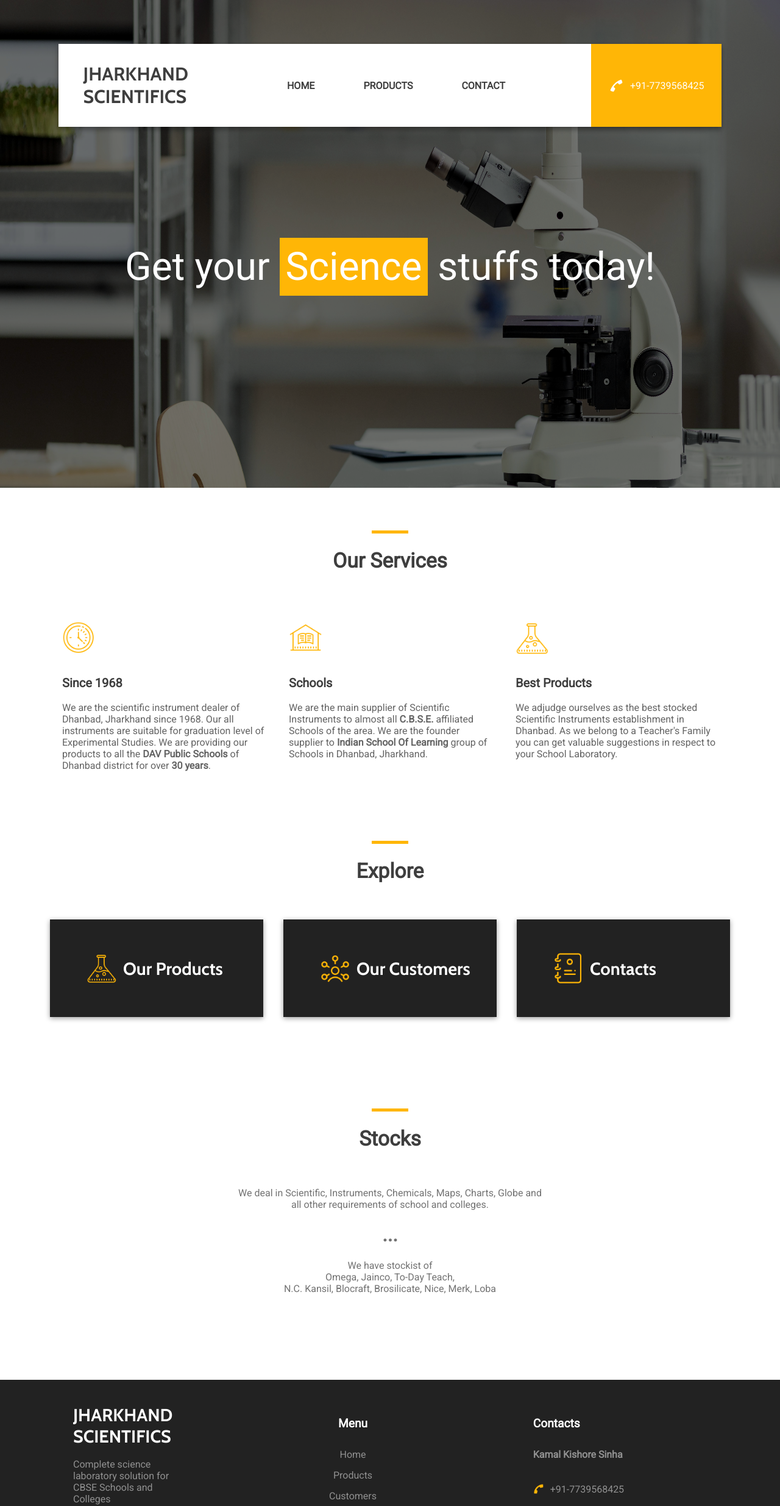
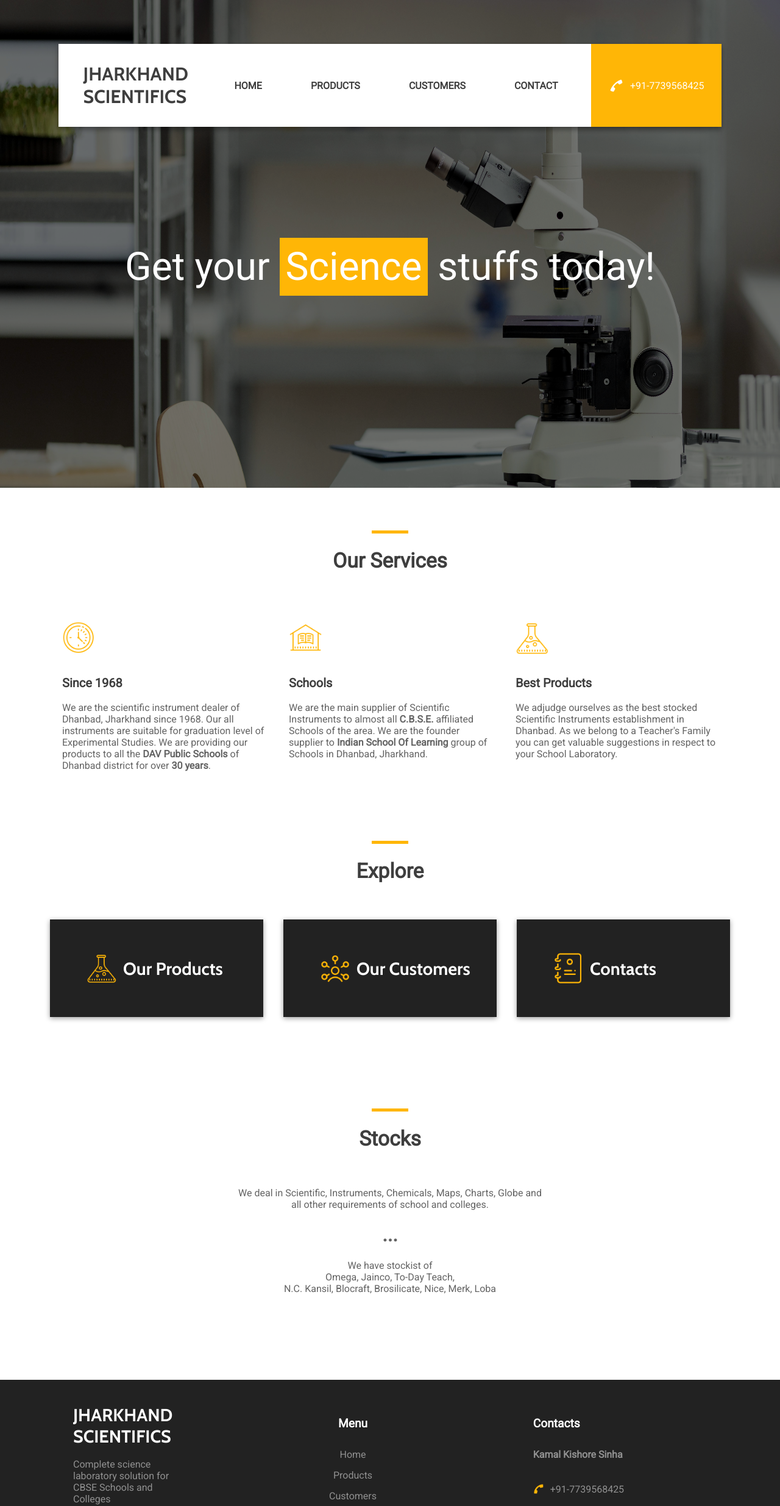
Before and after one commit to sawarni99/jharkhand-scientifics, a React (Create React App) app: page / in a window 1280 px wide. Shown: the top 2470 px of the page at 61% size. Built offline with nearby package versions, Linux system fonts and the light colour scheme.

Commit message:
Initialized functions for every clickables.

```diff
--- a/src/components/navbar/Navbar.js
+++ b/src/components/navbar/Navbar.js
@@ -4,6 +4,23 @@ import Link from "../../components/link/Link";
 
 function Navbar() {
   const phoneNumber = "+91-7739568425";
+
+  const onclickHome = () => {
+    //TODO: Have to redirect from here...
+  };
+
+  const onclickProducts = () => {
+    //TODO: Have to redirect from here...
+  };
+
+  const onclickCustomers = () => {
+    //TODO: Have to redirect from here...
+  };
+
+  const onclickContact = () => {
+    //TODO: Have to redirect from here...
+  };
+
   return (
     <div className="navbar-container">
       <div className="navbar">
@@ -13,13 +30,16 @@ function Navbar() {
         </div>
         <div className="navbar-center">
           <div>
-            <Link>HOME</Link>
+            <Link onClick={onclickHome}>HOME</Link>
           </div>
           <div>
-            <Link>PRODUCTS</Link>
+            <Link onClick={onclickProducts}>PRODUCTS</Link>
           </div>
           <div>
-            <Link>CONTACT</Link>
+            <Link onClick={onclickCustomers}>CUSTOMERS</Link>
+          </div>
+          <div>
+            <Link onClick={onclickContact}>CONTACT</Link>
           </div>
         </div>
         <div className="navbar-right">
--- a/src/pages/frontPage/BrowseView.js
+++ b/src/pages/frontPage/BrowseView.js
@@ -3,6 +3,18 @@ import "./FrontPage.css";
 import CardButton from "../../components/cardButton/CardButton";
 
 function BrowseView() {
+  const onClickProducts = () => {
+    //TODO:: Have to implement here...
+  };
+
+  const onClickCustomers = () => {
+    //TODO:: Have to implement here...
+  };
+
+  const onClickContacts = () => {
+    //TODO:: Have to implement here...
+  };
+
   return (
     <>
       <b className="front-page-heading">Explore</b>
@@ -10,18 +22,21 @@ function BrowseView() {
         <CardButton
           from="/images/flask-yellow.png"
           to="/images/flask-white.png"
+          onClick={onClickProducts}
         >
           Our Products
         </CardButton>
         <CardButton
           from="/images/customer-yellow.png"
           to="/images/customer-white.png"
+          onClick={onClickCustomers}
         >
           Our Customers
         </CardButton>
         <CardButton
           from="/images/contact-yellow.png"
           to="/images/contact-white.png"
+          onClick={onClickContacts}
         >
           Contacts
         </CardButton>
--- a/src/pages/frontPage/FrontPage.css
+++ b/src/pages/frontPage/FrontPage.css
@@ -60,6 +60,6 @@
 }
 .front-page-stock {
   text-align: center;
-  color: rgb(114, 114, 114);
+  color: rgb(99, 99, 99);
   margin-bottom: 40px;
 }
```
